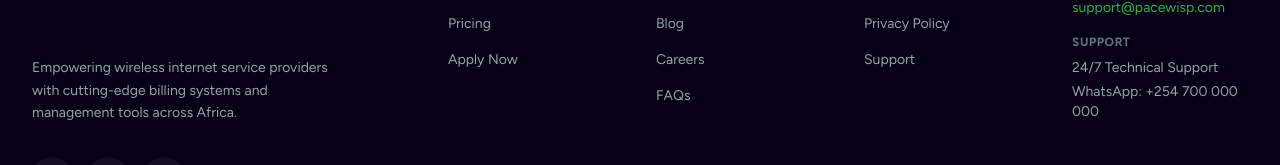
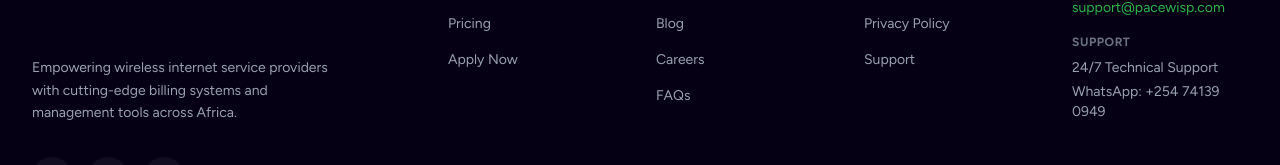
Before and after one commit to dennismutuku2005/pacewebsite, a Next.js app: page / in a window 1280 px wide. Shown: the part 5039-5204 px from the top of the page. Built offline with nearby package versions, Linux system fonts and the light colour scheme.

Commit message:
Auto-update: Footer.js

```diff
--- a/src/app/components/Footer.js
+++ b/src/app/components/Footer.js
@@ -69,11 +69,11 @@ export default function Footer() {
                     <div className="lg:col-span-2">
                         <h4 className="text-white font-bold mb-6">Contact</h4>
                         <div className="space-y-4 text-sm">
-                            <p>Email: <a href="mailto:support@pacewisp.com" className="text-tappi-green hover:underline">support@pacewisp.com</a></p>
+                            <p>Email: <a href="mailto:support@pacewisp.co.ke" className="text-tappi-green hover:underline">support@pacewisp.com</a></p>
                             <div>
                                 <p className="text-gray-500 uppercase text-xs font-bold tracking-wider mb-2">Support</p>
                                 <p>24/7 Technical Support</p>
-                                <p className="mt-1">WhatsApp: +254 700 000 000</p>
+                                <p className="mt-1">WhatsApp: +254 74139 0949</p>
                             </div>
                         </div>
                     </div>
```
